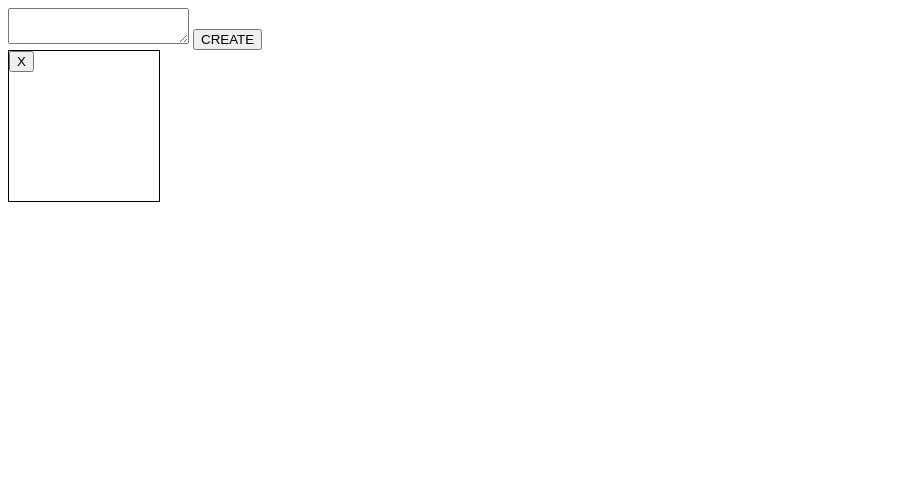
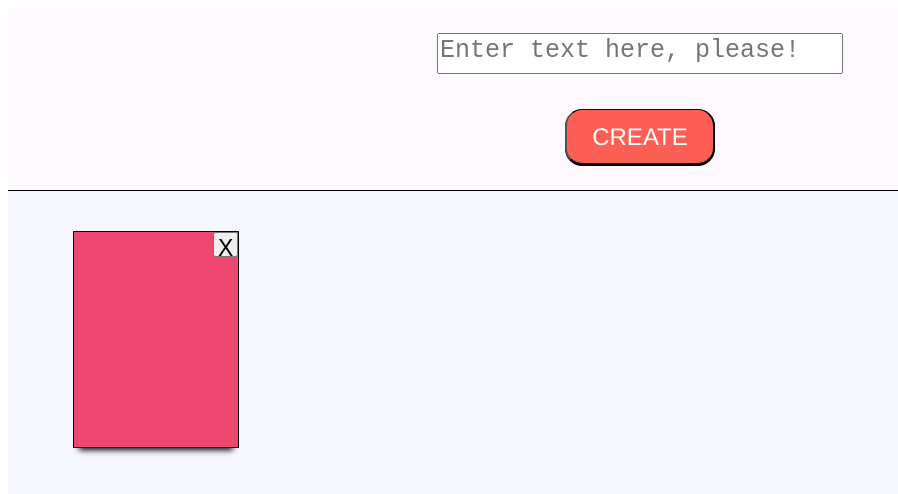
Before and after one commit to amberjsharpe/dynamic-cards, a plain HTML site: page index.html in a window 1280 px wide. Both pictures are taken after a click on the button "CREATE". Shown: the whole page, without its empty margins (0-898 px from the left). Drawn offline with Linux system fonts and the light colour scheme.

Commit message:
added a few css things

```diff
--- a/cards.css
+++ b/cards.css
@@ -1,5 +1,70 @@
+body, html {
+    font-family: Arial, Helvetica, sans-serif;
+    font-size: 16px;
+    height: 100%;
+}
+
+/* Top of Page */
+#top-container {
+    display: flex;
+    justify-content: center;
+    align-items: center;
+    flex-direction: column;
+    padding: 25px;
+    background-color: #FEF9FF;
+    border-bottom: 1px solid black;
+}
+
+#textInput {
+    width: 400px;
+    height: 35px;
+    font-size: 25px;
+    resize: none;
+}
+
+#createButton {
+    margin-top: 35px;
+    border-top: 1px solid #00100b;
+    background: #FE5F55;
+    border-radius: 17px;
+    padding: 12.5px 25px;
+    box-shadow: rgba(0,0,0,1) 0 1px 0;
+    color: white;
+    font-size: 24px;
+    font-family: Helvetica, Arial, Sans-Serif;
+    text-decoration: none;
+    vertical-align: middle;
+}
+
+/* Card Output Area */
+#displayArea {
+    display: flex;
+    flex-wrap: wrap;
+    padding: 25px 50px;
+    background-color: #F7F7FF;
+    height: 100%;
+}
+
 .card {
+    background-color: #EF476F;
     border: 1px solid black;
-    height: 150px;
+    height: 175px;
     width: 150px;
+    margin: 15px 15px 15px 15px;
+    padding: 20px 7px;
+    position: relative;
+    overflow-wrap: break-word;
+    box-shadow: 0 8px 6px -6px black;
 }
+
+.delete {
+    width: 25px;
+    height: 25px;
+    padding-left: 3px;
+    padding-bottom: 3px;
+    position: absolute;
+    top: 0;
+    text-align: center;
+    font-size: 23px;
+    right: 0;
+}
--- a/index.html
+++ b/index.html
@@ -8,12 +8,13 @@
     <link rel="stylesheet" type="text/css" media="screen" href="cards.css" />
 </head>
 <body>
-    <textarea id="textInput">
+    <article id="top-container">
+        <textarea id="textInput" placeholder="Enter text here, please!">
 
-    </textarea>
+        </textarea>
 
-    <button id="createButton">CREATE</button>
-
+        <button id="createButton">CREATE</button>
+    </article>
     <div id="displayArea">
 
     </div>
```
